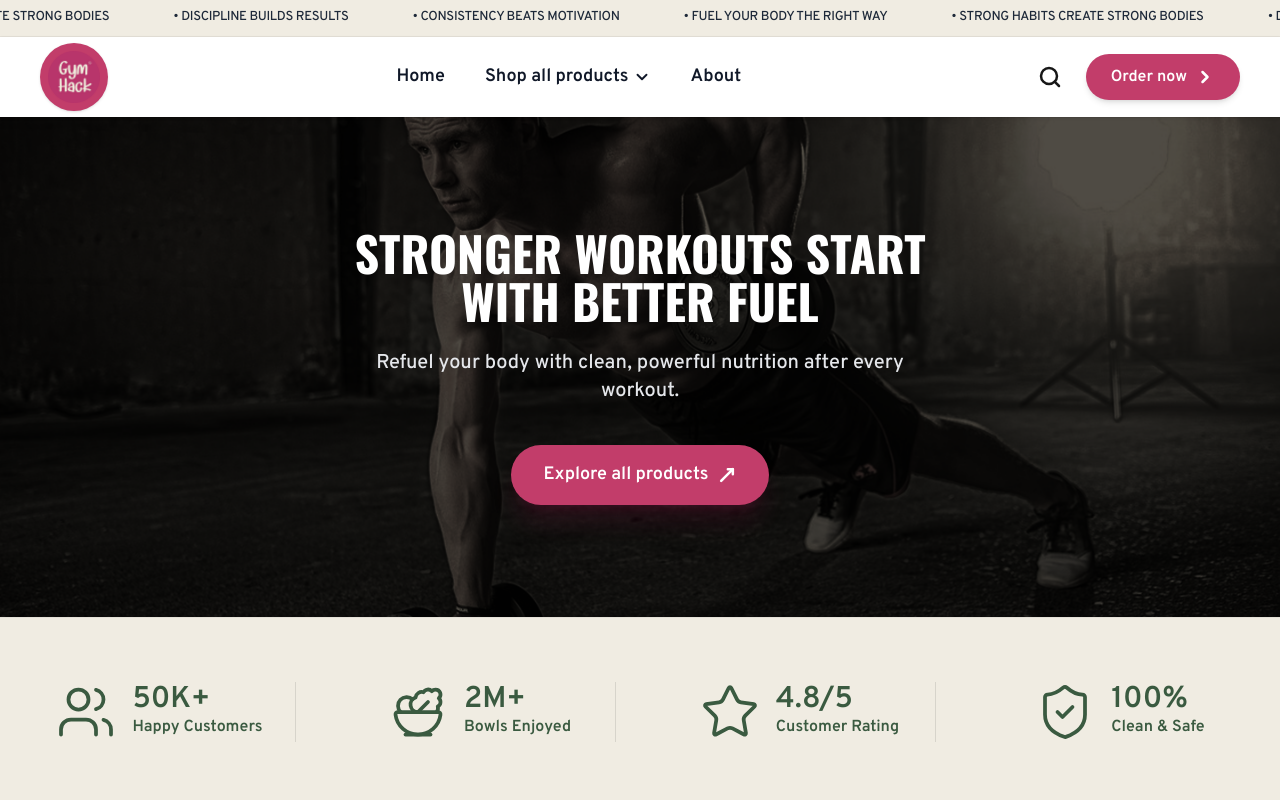
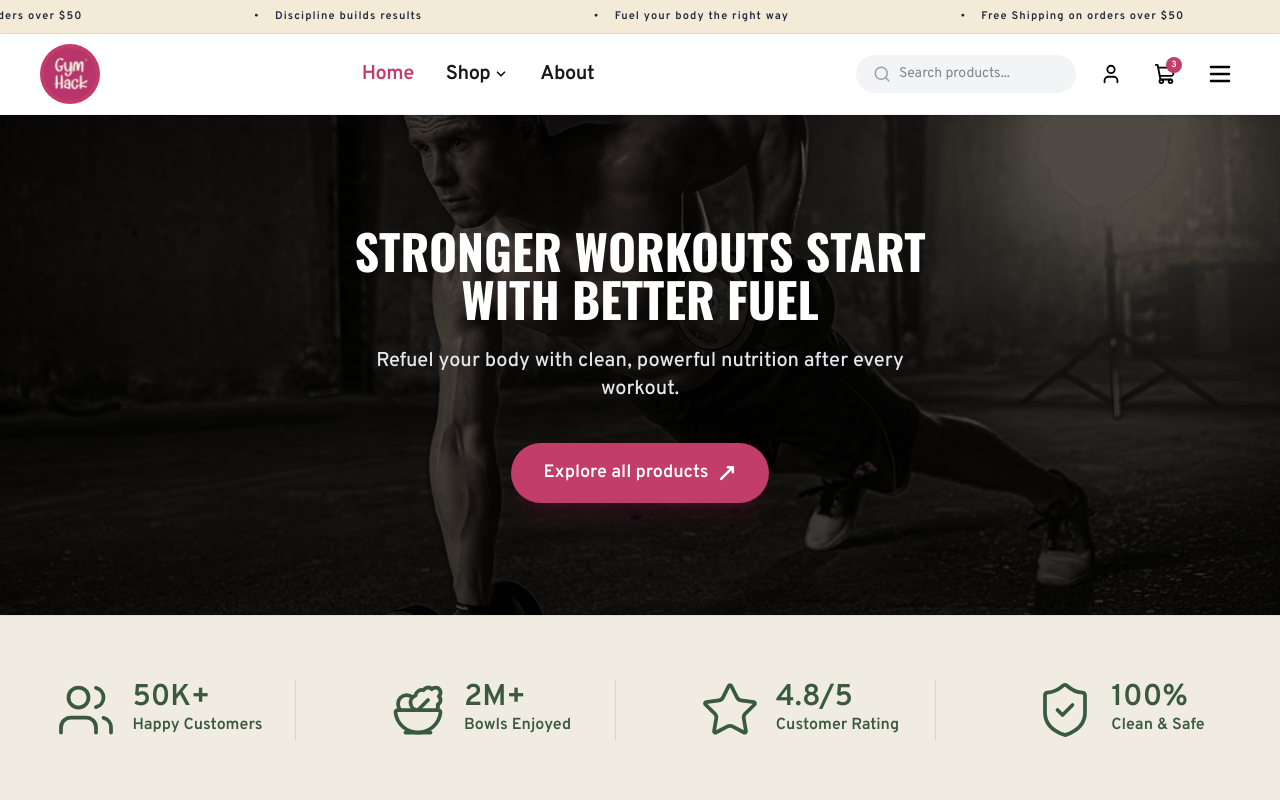
Before and after one commit to LakshmananLax02/GymHack-frontend, a Next.js app: page / in a window 1280 px wide. Shown: the top 800 px of the page. Built offline with nearby package versions, Linux system fonts and the light colour scheme.

Commit message:
navbar updated

```diff
--- a/app/Components/Navbar.js
+++ b/app/Components/Navbar.js
@@ -1,51 +1,70 @@
 'use client';
 
-import React, { useState } from 'react';
+import React, { useState, useEffect, useRef } from 'react';
 import Link from 'next/link';
 import Image from 'next/image';
 import { usePathname } from 'next/navigation';
-import { Search, ChevronRight, Menu, X, ChevronDown } from 'lucide-react';
+import {
+  Search,
+  ChevronDown,
+  ShoppingCart,
+  User,
+  Menu,
+  X,
+  LogIn,
+  ArrowUpRight,
+  FileText,
+  Shield,
+  AlignJustify,
+} from 'lucide-react';
 
 const products = [
-  { name: 'Oats',   imageUrl: '/images/oatshoverimg.png',   link: '/products' },
-  { name: 'Muesli', imageUrl: '/images/meuslihoverimg1.png',  link: '/products' },
+  { name: 'Oats', imageUrl: '/images/oatshoverimg.png', link: '/products?category=OATS' },
+  { name: 'Muesli', imageUrl: '/images/meuslihoverimg1.png', link: '/products?category=Muesli' },
 ];
 
 const TICKER_ITEMS = [
+  'Free Shipping on orders over $50',
+  'Discipline builds results',
   'Fuel your body the right way',
-  'Strong habits create strong bodies',
-  'Discipline builds results',
-  'Consistency beats motivation',
 ];
 
 export default function Navbar() {
   const pathname = usePathname();
+  const [isSidebarOpen, setIsSidebarOpen] = useState(false);
+  const [isShopOpen, setIsShopOpen] = useState(false);
+  const [isMoreOpen, setIsMoreOpen] = useState(false);
+  const [isShopMobileOpen, setIsShopMobileOpen] = useState(false);
+  const sidebarRef = useRef(null);
+  const moreRef = useRef(null);
 
-  const [isMegaMenuOpen,  setIsMegaMenuOpen]  = useState(false);
-  const [isMobileMenuOpen, setIsMobileMenuOpen] = useState(false);
-  const [isMobileShopOpen, setIsMobileShopOpen] = useState(false);
-
-  const closeMobileMenu = () => {
-    setIsMobileMenuOpen(false);
-    setIsMobileShopOpen(false);
-  };
+  // Close sidebar when clicking outside
+  useEffect(() => {
+    function handleClickOutside(event) {
+      if (sidebarRef.current && !sidebarRef.current.contains(event.target)) {
+        setIsSidebarOpen(false);
+      }
+      if (moreRef.current && !moreRef.current.contains(event.target)) {
+        setIsMoreOpen(false);
+      }
+    }
+    document.addEventListener('mousedown', handleClickOutside);
+    return () => document.removeEventListener('mousedown', handleClickOutside);
+  }, []);
 
   return (
     <>
-      {/* ─── Announcement Ticker ─────────────────────────────────── */}
-      <div className="bg-[#f0ece2] py-2 overflow-hidden border-b border-black/5">
+      {/* ─── Top Utility Ticker ─── */}
+      <div className="bg-[#f3ead8] py-2 overflow-hidden border-b border-black/5">
         <div
           className="flex whitespace-nowrap"
-          style={{ animation: 'ticker 10s linear infinite' }}
+          style={{ animation: 'ticker 20s linear infinite' }}
         >
-          {[0, 1].map((copy) => (
-            <div key={copy} className="flex shrink-0">
+          {[0, 1].map((i) => (
+            <div key={i} className="flex shrink-0">
               {TICKER_ITEMS.map((text) => (
-                <span
-                  key={text}
-                  className="mx-8 text-[13px] font-medium uppercase tracking-tight text-gray-800"
-                >
-                  • {text}
+                <span key={text} className="mx-20 text-[11px] font-bold tracking-widest text-gray-800">
+                  • &nbsp;&nbsp; {text} &nbsp;&nbsp;
                 </span>
               ))}
             </div>
@@ -60,69 +79,56 @@ export default function Navbar() {
         `}</style>
       </div>
 
-      {/* ─── Main Navigation ─────────────────────────────────────── */}
-      <header className="sticky top-0 z-50 bg-white shadow-sm">
-        <div className="max-w-[1440px] mx-auto px-4 md:px-10 h-20 flex items-center justify-between">
+      {/* ─── Main Navbar ─── */}
+      <header className="sticky top-0 z-50 bg-white border-b border-gray-100 shadow-sm">
+        <div className="max-w-[1440px] mx-auto px-4 md:px-10 h-20 flex items-center justify-between gap-4">
 
-         {/* Logo */}
-<Link href="/" className="flex items-center gap-3 group">
-  <div className="w-17 h-17 bg-[#c23d6a] rounded-full flex items-center justify-center overflow-hidden relative p-2 shadow-sm transition-transform group-hover:scale-105">
-    {/* Logo Image Container */}
-
-    <div className="relative w-full h-full">
-      <Image
-        src="/images/logoimg.png" // Replace with your actual logo path
-        alt="Gym Hack Logo"
-        fill
-        className="object-contain"
-        priority
-      />
-    </div>
+          {/* 1. Mobile Menu Toggle & Brand */}
+          <div className="flex items-center gap-3 flex-1 md:flex-none">
+            <button
+              onClick={() => setIsSidebarOpen(true)}
+              className="md:hidden p-2 text-black"
+            >
+              <Menu size={28} />
+            </button>
+            <Link href="/" className="flex items-center gap-2">
+              <div className="w-15 h-15 bg-[#c23d6a] rounded-full flex items-center justify-center p-1 relative">
+                <Image src="/images/logoimg.png" alt="Logo" fill className="object-contain p-1" />
               </div>
             </Link>
+          </div>
 
-          {/* ── Desktop Nav ── */}
-          <nav className="hidden md:flex items-center gap-10 font-bold text-gray-900 text-lg">
-            <Link href="/" className="hover:text-[#c23d6a] transition-colors">
+          {/* 2. Desktop Navigation Links */}
+          <nav className="hidden md:flex items-center gap-8 flex-1 justify-center">
+            <Link
+              href="/"
+              className={`text-xl font-bold tracking-tight hover:text-[#c23d6a] transition-colors ${pathname === '/' ? 'text-[#c23d6a]' : ''}`}
+            >
               Home
             </Link>
 
-            {/* Mega-menu (hover) */}
+            {/* Shop Dropdown */}
             <div
-              className="relative py-6"
-              onMouseEnter={() => setIsMegaMenuOpen(true)}
-              onMouseLeave={() => setIsMegaMenuOpen(false)}
+              className="relative group"
+              onMouseEnter={() => setIsShopOpen(true)}
+              onMouseLeave={() => setIsShopOpen(false)}
             >
-              <Link href='/products'>
-              <button className="hover:text-[#c23d6a] transition-colors flex items-center gap-1">
-                Shop all products
-                <ChevronDown
-                  size={18}
-                  strokeWidth={2.5}
-                  className={`transition-transform duration-200 ${isMegaMenuOpen ? 'rotate-180' : ''}`}
-                />
+              <button className="text-xl font-bold tracking-tight flex items-center gap-1 hover:text-[#c23d6a] transition-colors">
+                Shop <ChevronDown size={14} strokeWidth={3} className={`transition-transform duration-200 ${isShopOpen ? 'rotate-180' : ''}`} />
               </button>
-              </Link>
-
-              {isMegaMenuOpen && (
-                <div className="absolute top-full left-1/2 -translate-x-1/2 w-screen max-w-[1200px] bg-[#f0ece2] rounded-xl p-20 shadow-2xl border border-black/5 flex flex-col">
-                  <h2 className="text-3xl font-black mb-8 text-black">Products</h2>
-                  <div className="flex gap-10">
+              {isShopOpen && (
+                <div className="absolute top-full left-1/2 -translate-x-1/2 pt-4 w-64 z-50">
+                  <div className="bg-white shadow-xl rounded-xl border border-gray-100 p-4">
                     {products.map((item) => (
-                      <Link key={item.name} href={item.link} className="group">
-                        {/* ── Product image ── */}
-                        <div className="relative w-44 h-44 bg-white rounded-3xl overflow-hidden mb-4 border border-black/5 shadow-sm">
-                          <Image
-                            src={item.imageUrl}
-                            alt={item.name}
-                            fill
-                            className="object-cover"
-                            sizes="176px"
-                          />
+                      <Link
+                        key={item.name}
+                        href={item.link}
+                        className="flex items-center gap-4 p-2 hover:bg-gray-50 rounded-lg transition-colors"
+                      >
+                        <div className="relative w-12 h-12 bg-gray-100 rounded-md overflow-hidden">
+                          <Image src={item.imageUrl} alt={item.name} fill className="object-cover" />
                         </div>
-                        <p className="text-center font-black text-xl group-hover:text-[#c23d6a] transition-colors">
-                          {item.name}
-                        </p>
+                        <span className="text-sm font-bold">{item.name}</span>
                       </Link>
                     ))}
                   </div>
@@ -130,99 +136,229 @@ export default function Navbar() {
               )}
             </div>
 
-            <Link href="/about" className="hover:text-[#c23d6a] transition-colors">
+            <Link href="/about" className="text-xl font-bold tracking-tight hover:text-[#c23d6a] transition-colors">
               About
             </Link>
           </nav>
 
-          {/* Action Buttons */}
-          <div className="flex items-center gap-4">
-            <button className="p-2 hover:bg-gray-100 rounded-full transition-colors">
-              <Search size={24} strokeWidth={2.5} />
+          {/* 3. Utility Icons */}
+          <div className="flex items-center justify-end gap-1 md:gap-4 flex-1 md:flex-none">
+            {/* Search */}
+            <div className="hidden lg:flex items-center bg-gray-100 rounded-full px-4 py-2 border border-transparent focus-within:bg-white focus-within:border-gray-200 transition-all">
+              <Search size={18} className="text-gray-400" />
+              <input
+                type="text"
+                placeholder="Search products..."
+                className="bg-transparent border-none focus:ring-0 text-sm ml-2 w-40 outline-none"
+              />
+            </div>
+
+            <button className="lg:hidden p-2 text-black hover:bg-gray-100 rounded-full transition-colors">
+              <Search size={22} />
             </button>
 
-            <Link
-              href="/order"
-              className="bg-[#c23d6a] text-white px-6 py-2.5 rounded-full flex items-center gap-2 font-bold hover:bg-[#f2eadf] hover:text-black hover:border-black border-transparent border transition-all shadow-md active:scale-95"
-            >
-              Order now
-              <ChevronRight size={20} strokeWidth={3} />
+
+
+            <Link href="/profile" className="p-2 text-black hover:bg-gray-100 rounded-full transition-colors">
+              <User size={22} />
             </Link>
 
-            {/* Hamburger */}
+            <Link href="/cart" className="p-2 text-black hover:bg-gray-100 rounded-full relative transition-colors">
+              <ShoppingCart size={22} />
+              <span className="absolute top-0.5 right-0.5 bg-[#c23d6a] text-white text-[9px] w-4 h-4 rounded-full flex items-center justify-center font-bold">
+                3
+              </span>
+            </Link>
+
+            {/* Desktop hamburger menu — opens More panel */}
+            <div ref={moreRef} className="hidden md:block relative">
               <button
-              onClick={() => setIsMobileMenuOpen((v) => !v)}
-              className="md:hidden p-2"
-              aria-label="Toggle menu"
+                onClick={() => setIsMoreOpen((v) => !v)}
+                className="p-2 text-black hover:bg-gray-100 rounded-full transition-colors"
+                aria-label="More options"
               >
-              {isMobileMenuOpen ? <X size={28} /> : <Menu size={28} />}
+                <AlignJustify size={24} strokeWidth={2.5} />
+              </button>
+
+              {isMoreOpen && (
+                <div className="absolute top-full right-0 mt-3 z-50" style={{ width: '420px' }}>
+                  <div className="bg-white shadow-2xl rounded-2xl border border-gray-100 overflow-hidden">
+                    {/* Login / Signup */}
+                    <Link
+                      href="/login"
+                      className="flex items-center gap-3 px-5 py-4 hover:bg-gray-50 transition-colors border-b border-gray-100"
+                      onClick={() => setIsMoreOpen(false)}
+                    >
+                      <LogIn size={18} className="text-gray-700 shrink-0" />
+                      <span className="text-sm font-semibold text-gray-900">Login or signup</span>
+                    </Link>
+
+                    {/* Bulk Orders */}
+                    <Link
+                      href="/bulk"
+                      className="flex items-start gap-3 px-5 py-4 hover:bg-gray-50 transition-colors border-b border-gray-100"
+                      onClick={() => setIsMoreOpen(false)}
+                    >
+                      <ArrowUpRight size={18} className="text-gray-700 shrink-0 mt-0.5" />
+                      <div>
+                        <p className="text-sm font-semibold text-gray-900">Bulk orders</p>
+                        <p className="text-xs text-gray-400 mt-0.5">Contact for bulk orders</p>
+                      </div>
+                    </Link>
+
+                    {/* Terms & Privacy */}
+                    <div className="py-1">
+                      <Link
+                        href="/terms"
+                        className="flex items-center gap-3 px-5 py-3 hover:bg-gray-50 transition-colors"
+                        onClick={() => setIsMoreOpen(false)}
+                      >
+                        <span className="text-sm font-semibold text-gray-800">Terms and conditions</span>
+                      </Link>
+                      <Link
+                        href="/privacy"
+                        className="flex items-center gap-3 px-5 py-3 hover:bg-gray-50 transition-colors"
+                        onClick={() => setIsMoreOpen(false)}
+                      >
+                        <span className="text-sm font-semibold text-gray-800">Privacy policy</span>
+                      </Link>
+                    </div>
+                  </div>
+                </div>
+              )}
+            </div>
+          </div>
+        </div>
+      </header>
+
+      {/* ─── Mobile Sidebar Overlay ─── */}
+      {isSidebarOpen && (
+        <div className="fixed inset-0 z-[100] flex">
+          {/* Backdrop */}
+          <div
+            className="absolute inset-0 bg-black/50 backdrop-blur-sm"
+            onClick={() => setIsSidebarOpen(false)}
+          />
+
+          {/* Sidebar Content */}
+          <div
+            ref={sidebarRef}
+            className="relative w-[80%] max-w-sm bg-white h-full shadow-2xl flex flex-col animate-in slide-in-from-left duration-300"
+          >
+            {/* Header */}
+            <div className="p-6 border-b border-gray-100 flex items-center justify-between">
+              <span className="font-black text-xl tracking-tighter">MENU</span>
+              <button onClick={() => setIsSidebarOpen(false)} className="p-2 bg-gray-100 rounded-full">
+                <X size={20} />
               </button>
             </div>
-        </div>
 
-        {/* ── Mobile Nav Drawer ── */}
-        {isMobileMenuOpen && (
-          <div className="md:hidden fixed inset-0 top-[120px] bg-white z-[60] p-6 flex flex-col gap-6 overflow-y-auto">
-            <Link
-              href="/"
-              onClick={closeMobileMenu}
-              className="text-3xl font-black hover:text-[#c23d6a] transition-colors"
-            >
+            {/* Scrollable Body */}
+            <nav className="flex-1 overflow-y-auto">
+              {/* Main nav links */}
+              <div className="p-6 space-y-5 border-b border-gray-100">
+                <Link href="/" className="block text-lg font-bold" onClick={() => setIsSidebarOpen(false)}>
                   Home
                 </Link>
 
-            {/* Shop — tap to expand */}
+                {/* Shop — accordion dropdown */}
                 <div>
                   <button
-                onClick={() => setIsMobileShopOpen((v) => !v)}
-                className="text-3xl font-black flex items-center gap-2 hover:text-[#c23d6a] transition-colors w-full text-left"
+                    onClick={() => setIsShopMobileOpen((v) => !v)}
+                    className="w-full flex items-center justify-between text-lg font-bold py-0.5"
                   >
-                Shop
+                    <span>Shop</span>
                     <ChevronDown
-                  size={26}
-                  strokeWidth={2.5}
-                  className={`transition-transform duration-200 ${isMobileShopOpen ? 'rotate-180' : ''}`}
+                      size={18}
+                      strokeWidth={3}
+                      className={`transition-transform duration-200 ${isShopMobileOpen ? 'rotate-180' : ''}`}
                     />
                   </button>
 
-              {isMobileShopOpen && (
-                <div className="mt-4 pl-4 flex flex-col gap-4">
+                  {isShopMobileOpen && (
+                    <div className="mt-3 space-y-2 pl-1">
+                      <p className="text-[10px] font-black text-gray-400 tracking-widest mb-2">Shop Categories</p>
                       {products.map((item) => (
                         <Link
                           key={item.name}
                           href={item.link}
-                      onClick={closeMobileMenu}
-                      className="flex items-center gap-3 group"
+                          className="flex items-center gap-4 p-1"
+                          onClick={() => setIsSidebarOpen(false)}
                         >
-                      {/* ── Thumbnail in mobile drawer ── */}
-                      <div className="relative w-10 h-10 rounded-xl overflow-hidden border border-black/10 shrink-0">
-                        <Image
-                          src={item.imageUrl}
-                          alt={item.name}
-                          fill
-                          className="object-cover"
-                          sizes="40px"
-                        />
+                          <div className="w-10 h-10 bg-gray-50 rounded-lg relative overflow-hidden shrink-0">
+                            <Image src={item.imageUrl} alt={item.name} fill className="object-cover" />
                           </div>
-                      <span className="text-xl font-bold text-gray-700 group-hover:text-[#c23d6a] transition-colors">
-                        {item.name}
-                      </span>
+                          <span className="font-bold">{item.name}</span>
                         </Link>
                       ))}
                     </div>
                   )}
                 </div>
 
-            <Link
-              href="/about"
-              onClick={closeMobileMenu}
-              className="text-3xl font-black hover:text-[#c23d6a] transition-colors"
-            >
-              About
+                <Link href="/about" className="block text-lg font-bold" onClick={() => setIsSidebarOpen(false)}>
+                  About Us
                 </Link>
               </div>
+
+              {/* ─── The menu section from the screenshot ─── */}
+              <div className="p-6 space-y-1">
+                {/* Login or signup */}
+                <Link
+                  href="/login"
+                  className="flex items-center gap-4 py-3"
+                  onClick={() => setIsSidebarOpen(false)}
+                >
+                  <LogIn size={20} className="text-gray-700 shrink-0" />
+                  <span className="text-base font-semibold text-gray-900">Login or signup</span>
+                </Link>
+
+                {/* Bulk orders */}
+                <Link
+                  href="/bulk"
+                  className="flex items-start gap-4 py-3"
+                  onClick={() => setIsSidebarOpen(false)}
+                >
+                  <ArrowUpRight size={20} className="text-gray-700 shrink-0 mt-0.5" />
+                  <div>
+                    <p className="text-base font-semibold text-gray-900">Bulk orders</p>
+                    <p className="text-sm text-gray-400">Contact for bulk orders</p>
+                  </div>
+                </Link>
+
+                {/* Divider */}
+                <div className="border-t border-gray-200 my-2" />
+
+                {/* Terms and conditions */}
+                <Link
+                  href="/terms"
+                  className="flex items-center gap-4 py-3"
+                  onClick={() => setIsSidebarOpen(false)}
+                >
+                  <span className="text-base font-semibold text-gray-900">Terms and conditions</span>
+                </Link>
+
+                {/* Privacy policy */}
+                <Link
+                  href="/privacy"
+                  className="flex items-center gap-4 py-3"
+                  onClick={() => setIsSidebarOpen(false)}
+                >
+                  <span className="text-base font-semibold text-gray-900">Privacy policy</span>
+                </Link>
+              </div>
+            </nav>
+
+            {/* Footer */}
+            <div className="p-6 bg-gray-50 border-t border-gray-100">
+              <p className="text-[10px] text-gray-400 font-bold uppercase mb-4">Follow Us</p>
+              <div className="flex gap-4">
+                <div className="w-8 h-8 bg-gray-200 rounded-full" />
+                <div className="w-8 h-8 bg-gray-200 rounded-full" />
+              </div>
+            </div>
+          </div>
+        </div>
       )}
-      </header>
     </>
   );
 }
```
Lines whose indentation alone changed are shown as unchanged.
